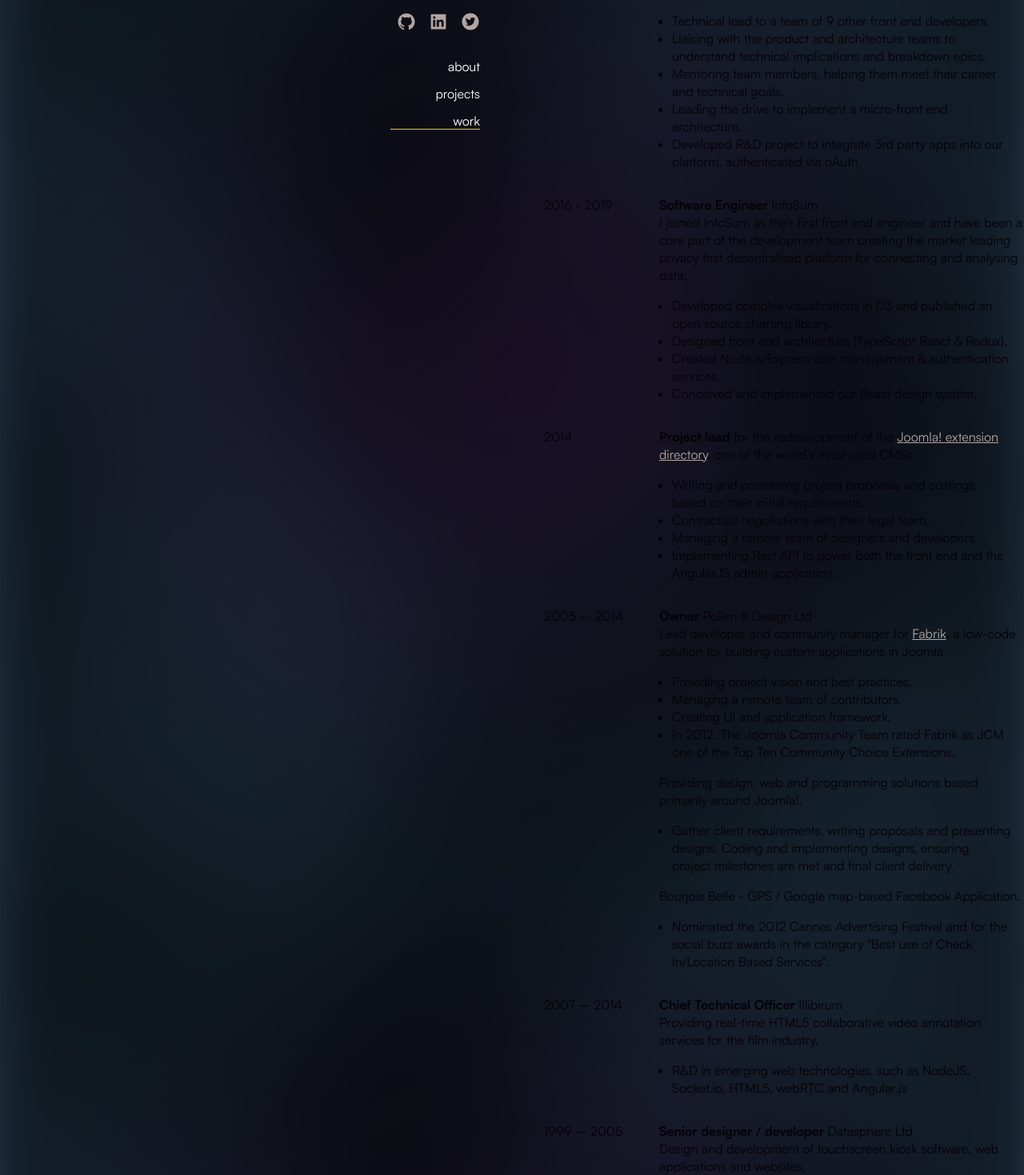
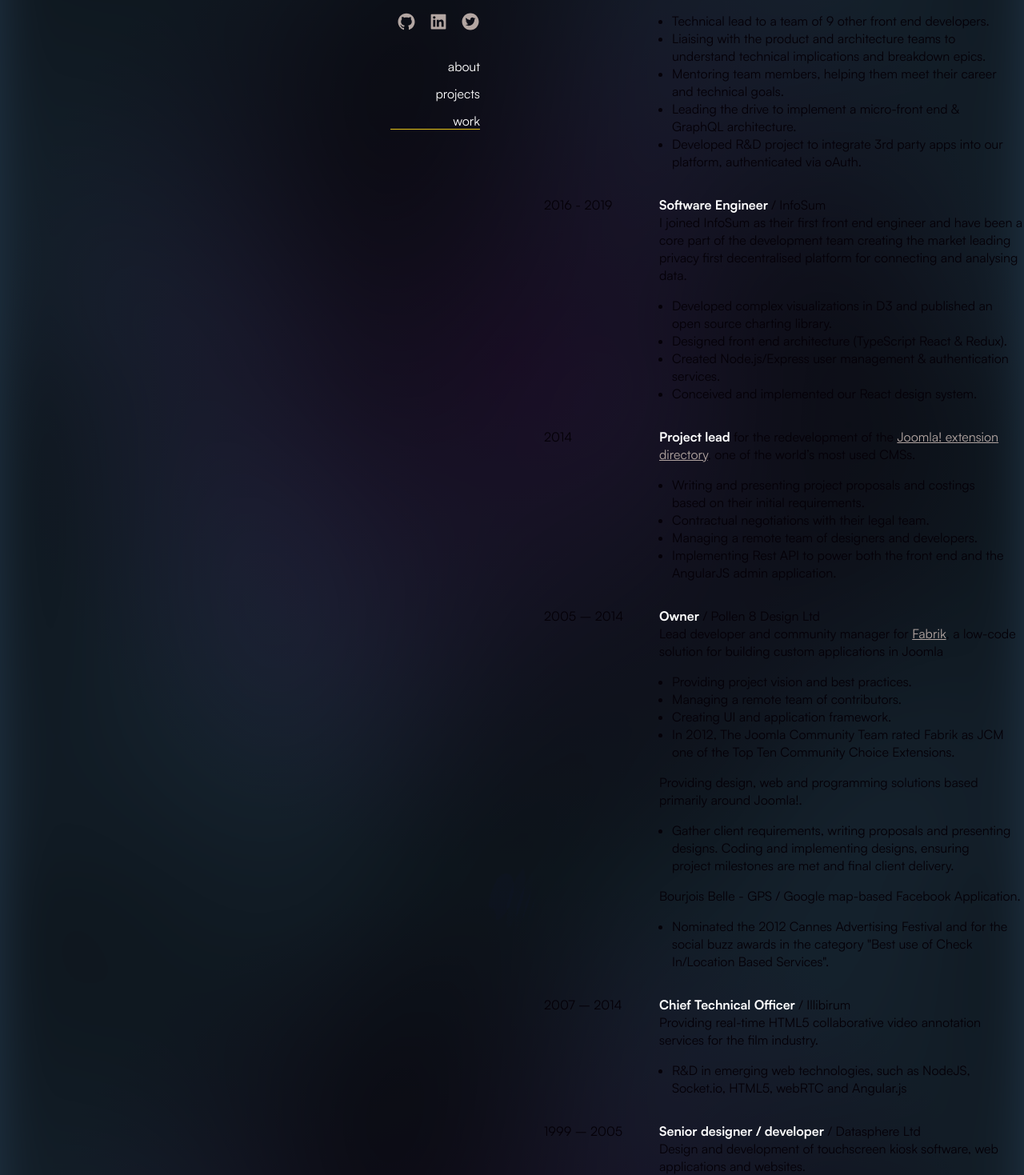
Before and after one commit to pollen8/rob.clayburn.me, a React (Vite) app: page /work in a window 1280 px wide. Shown: the part 188-1657 px from the top of the page at 80% size. Built offline with nearby package versions, Linux system fonts and the light colour scheme; no server answers.

Commit message:
text updates

```diff
--- a/src/routes/About.tsx
+++ b/src/routes/About.tsx
@@ -14,8 +14,8 @@
       in the La Rochelle club during the same period. Now I'm back in the UK and somewhat older I play County veterans, and am embarking on
       running my new club's junior badminton section.
     </p>
-    <p>Coaching draws a lot of parallels with agile development whereby a short cyclical process can produce the greatest improvements.
-      You need to analyse the situation, figure out needs and suggest improvements and observe if your suggestions are working.
+    <p>Coaching draws a lot of parallels with agile development in that short cyclical feedback loops produce amazing improvements.
+      You need to analyse the situation, figure out the players needs, suggest improvements and observe if your suggestions are working.
       If not, change the advice and repeat the process.
       What I find fascinating is the different ways each of us learns and I get a real buzz when some new skill clicks with a student.
     </p>
--- a/src/routes/Work.tsx
+++ b/src/routes/Work.tsx
@@ -4,6 +4,9 @@
 
 const Details = styled.article`
   margin-bottom: 1rem;
+  strong {
+    color: #fff;
+  }
   ul {
     margin: 0;
     padding: 1rem;
@@ -15,21 +18,21 @@
     <h1 className="animate-character-blue">/work</h1>
     <TwoColumnContent>
       <div>2019 - Present</div>
-      <Details><strong>Lead Front End Software Engineer</strong> InfoSum<br />
+      <Details><strong>Lead Front End Software Engineer</strong> / InfoSum<br />
 <ul>
   <li> Technical lead to a team of 9 other front end developers.</li>
 <li> Liaising with the product and architecture teams to understand
 technical implications and breakdown epics.</li>
 <li> Mentoring team members, helping them meet their career and
 technical goals.</li>
-<li> Leading the drive to implement a micro-front end architecture.</li>
+<li> Leading the drive to implement a micro-front end & GraphQL architecture.</li>
 <li> Developed R&D project to integrate 3rd party apps into our
 platform, authenticated via oAuth.</li>
 </ul>
 </Details>
 <div>2016 - 2019</div>
 <Details>
-<strong>Software Engineer</strong> InfoSum<br />
+<strong>Software Engineer</strong> / InfoSum<br />
 I joined InfoSum as their first front end engineer and have been a core
 part of the development team creating the market leading privacy first
 decentralised platform for connecting and analysing data.
@@ -61,7 +64,7 @@
 2005 – 2014
 </div>
 <Details>
-<strong>Owner</strong> Pollen 8 Design Ltd<br />
+<strong>Owner</strong> / Pollen 8 Design Ltd<br />
 Lead developer and community manager
 for <a href="https://fabrikar.conm" target="_blank">Fabrik</a>, a low-code solution for building custom applications in Joomla
 <ul>
@@ -89,7 +92,7 @@
 2007 – 2014
 </div>
 <Details>
-<strong>Chief Technical Officer</strong> Illibirum <br />
+<strong>Chief Technical Officer</strong> / Illibirum <br />
 Providing real-time HTML5
 collaborative video annotation services for the film industry.
 <ul>
@@ -102,7 +105,7 @@
 1999 – 2005
 </div>
 <Details>
-  <strong>Senior designer / developer</strong> Datasphere Ltd <br />
+  <strong>Senior designer / developer</strong> / Datasphere Ltd <br />
 Design and development of touchscreen kiosk software, web
 applications and websites.
 <ul>
```
